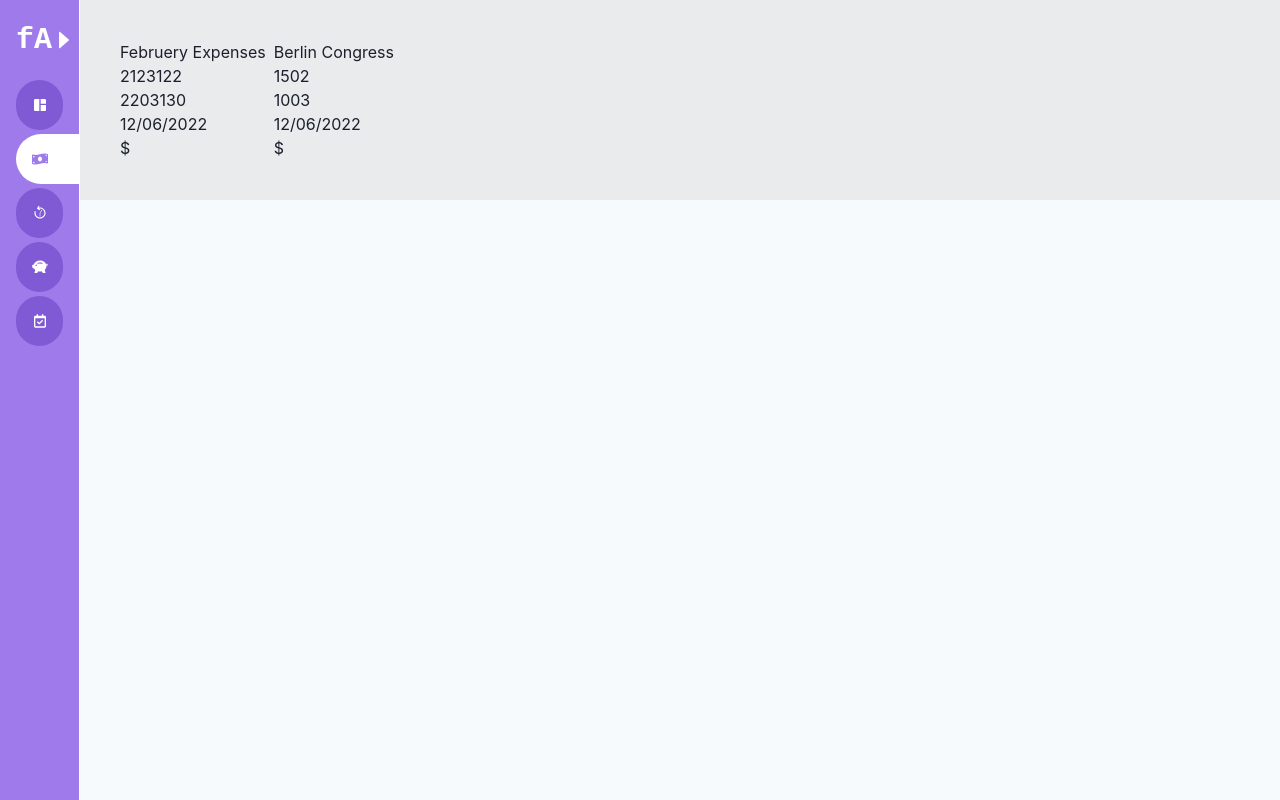
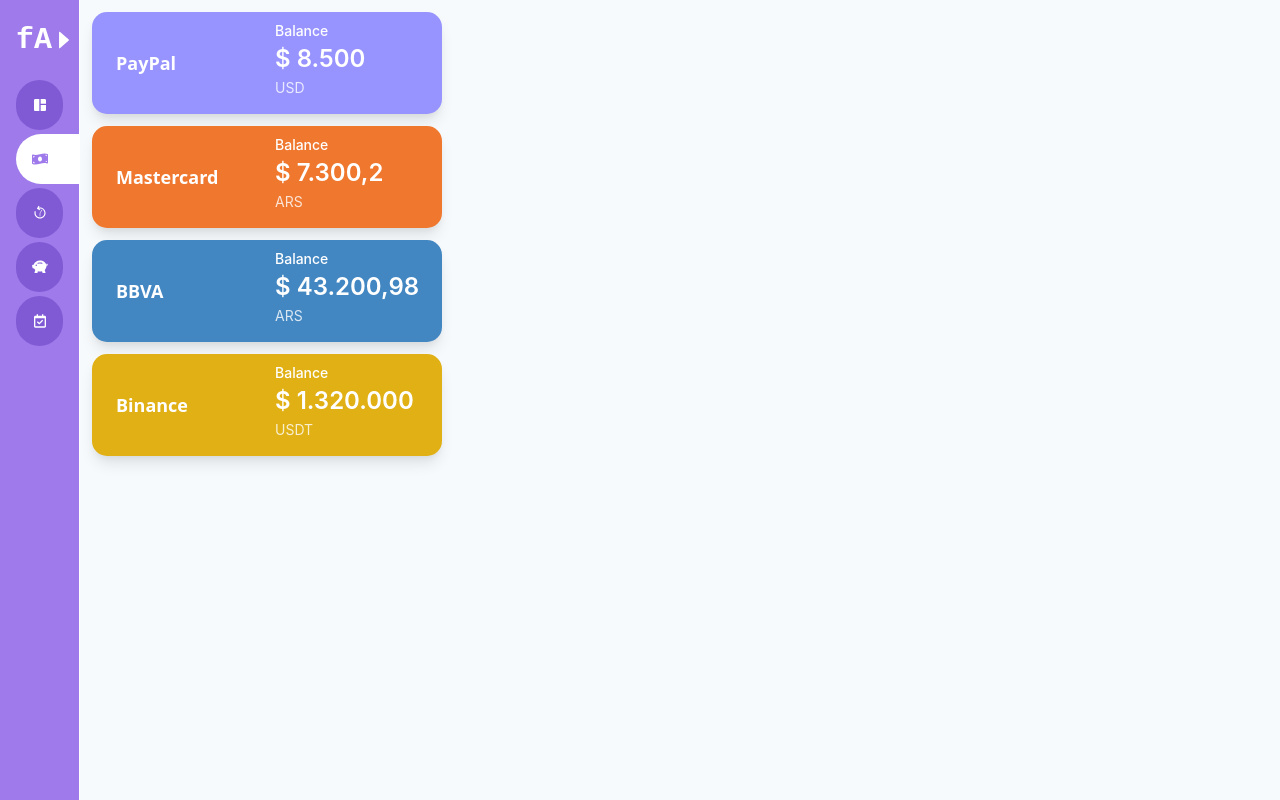
Before and after one commit to finargy/finargy, a Next.js app: page /wallets in a window 1280 px wide. Built offline with nearby package versions, Linux system fonts and the light colour scheme; a web font is replaced by a local one.

Commit message:
added wallet widgets

```diff
--- a/components/wallets/WalletWidget.tsx
+++ b/components/wallets/WalletWidget.tsx
@@ -1,21 +1,46 @@
 import {FC} from "react";
+import {Stat, StatLabel, StatNumber, StatHelpText, Box, Text, Grid} from "@chakra-ui/react";
 
 type Props = {
-  title: string;
-  expense: number;
-  incoming: number;
-  date: string;
-  symbol: string;
+  walletName: string;
+  walletBalance: number;
+  walletCurrency: string;
+  walletColor: string;
+  //TODO: Logo de la billetera
+  walletLogo?: any;
 };
 
-export const WalletWidget: FC<Props> = ({title, expense, incoming, date, symbol}) => {
+export const WalletWidget: FC<Props> = ({
+  walletName,
+  walletBalance,
+  walletCurrency,
+  walletColor,
+  //TODO: Logo de la billetera
+  walletLogo,
+}) => {
+  let argCurrencyFormat = Intl.NumberFormat("es-AR");
+
   return (
-    <div>
-      <h1>{title}</h1>
-      <p>{expense}</p>
-      <p>{incoming}</p>
-      <p>{date}</p>
-      <p>{symbol}</p>
-    </div>
+    <Box
+      backgroundColor={walletColor}
+      borderRadius="15px"
+      boxShadow="lg"
+      color="white"
+      maxH="250px"
+      p={2}
+      paddingStart={6}
+      w="350px"
+    >
+      <Grid alignItems="center" templateColumns="repeat(2, 1fr)">
+        <Text fontSize="lg" fontWeight="bold">
+          {walletName}
+        </Text>
+        <Stat>
+          <StatLabel>Balance</StatLabel>
+          <StatNumber>{`$ ${argCurrencyFormat.format(walletBalance)}`}</StatNumber>
+          <StatHelpText>{walletCurrency}</StatHelpText>
+        </Stat>
+      </Grid>
+    </Box>
   );
 };
--- a/pages/wallets/index.tsx
+++ b/pages/wallets/index.tsx
@@ -1,5 +1,5 @@
-import {HStack} from "@chakra-ui/react";
 import React from "react";
+import {StatGroup} from "@chakra-ui/react";
 
 import {MainLayout} from "../../components/layouts";
 import {WalletWidget} from "../../components/wallets";
@@ -7,25 +7,35 @@
 const DashboardPage = () => {
   return (
     <MainLayout
-      pageDescription="Página de resumen de cuentas con gráficos de balance"
-      title="Dashboard"
+      pageDescription="Página de bileteras. Aqui puedes ver todas tus billeteras y sus salos"
+      title="Wallets"
     >
-      <HStack backgroundColor="blackAlpha.100" gap={2} p={10}>
+      <StatGroup flexDirection="column" gap={3} p={3}>
         <WalletWidget
-          date="12/06/2022"
-          expense={2123122}
-          incoming={2203130}
-          symbol="$"
-          title="Februery Expenses"
+          walletBalance={8500}
+          walletColor="#9794ff"
+          walletCurrency="USD"
+          walletName="PayPal"
         />
         <WalletWidget
-          date="12/06/2022"
-          expense={1502}
-          incoming={1003}
-          symbol="$"
-          title="Berlin Congress"
+          walletBalance={7300.2}
+          walletColor="#ef772e"
+          walletCurrency="ARS"
+          walletName="Mastercard"
         />
-      </HStack>
+        <WalletWidget
+          walletBalance={43200.98}
+          walletColor="#4287c2"
+          walletCurrency="ARS"
+          walletName="BBVA"
+        />
+        <WalletWidget
+          walletBalance={1320000}
+          walletColor="#e0b015"
+          walletCurrency="USDT"
+          walletName="Binance"
+        />
+      </StatGroup>
     </MainLayout>
   );
 };
```
